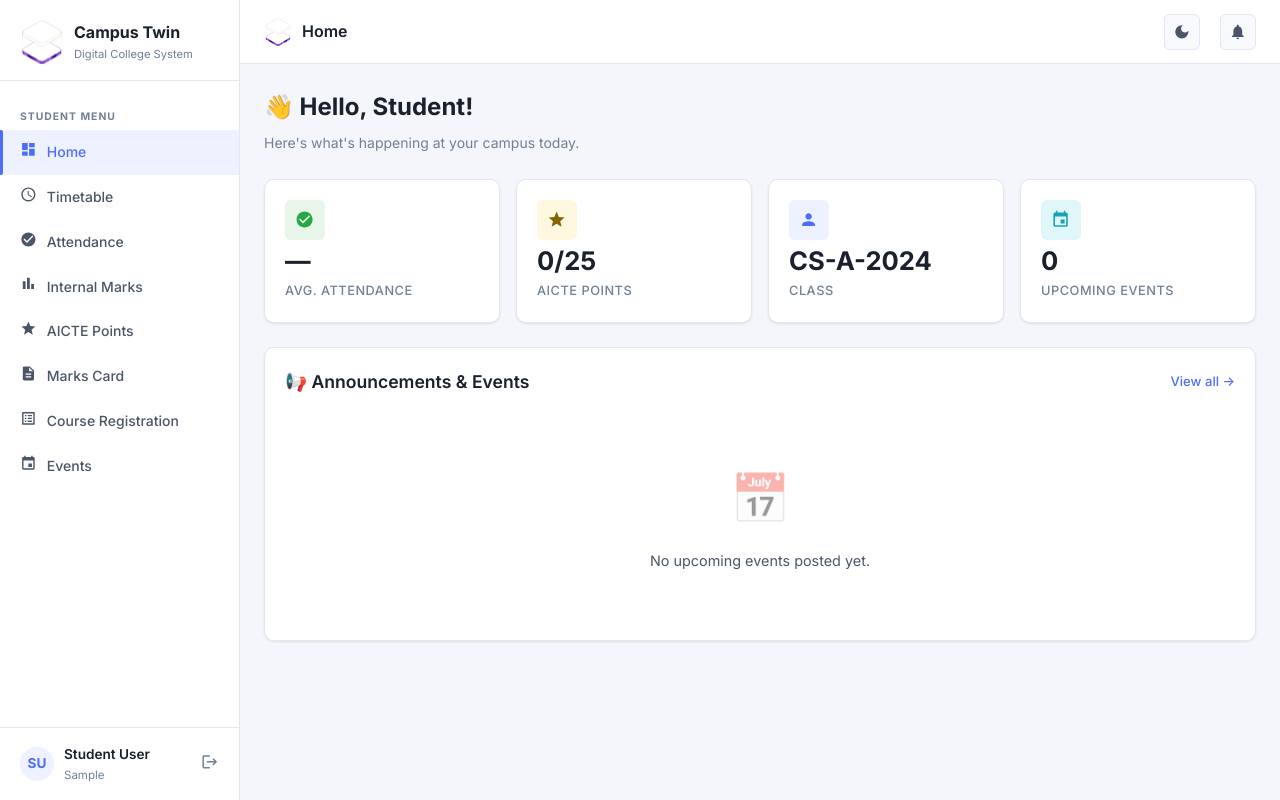
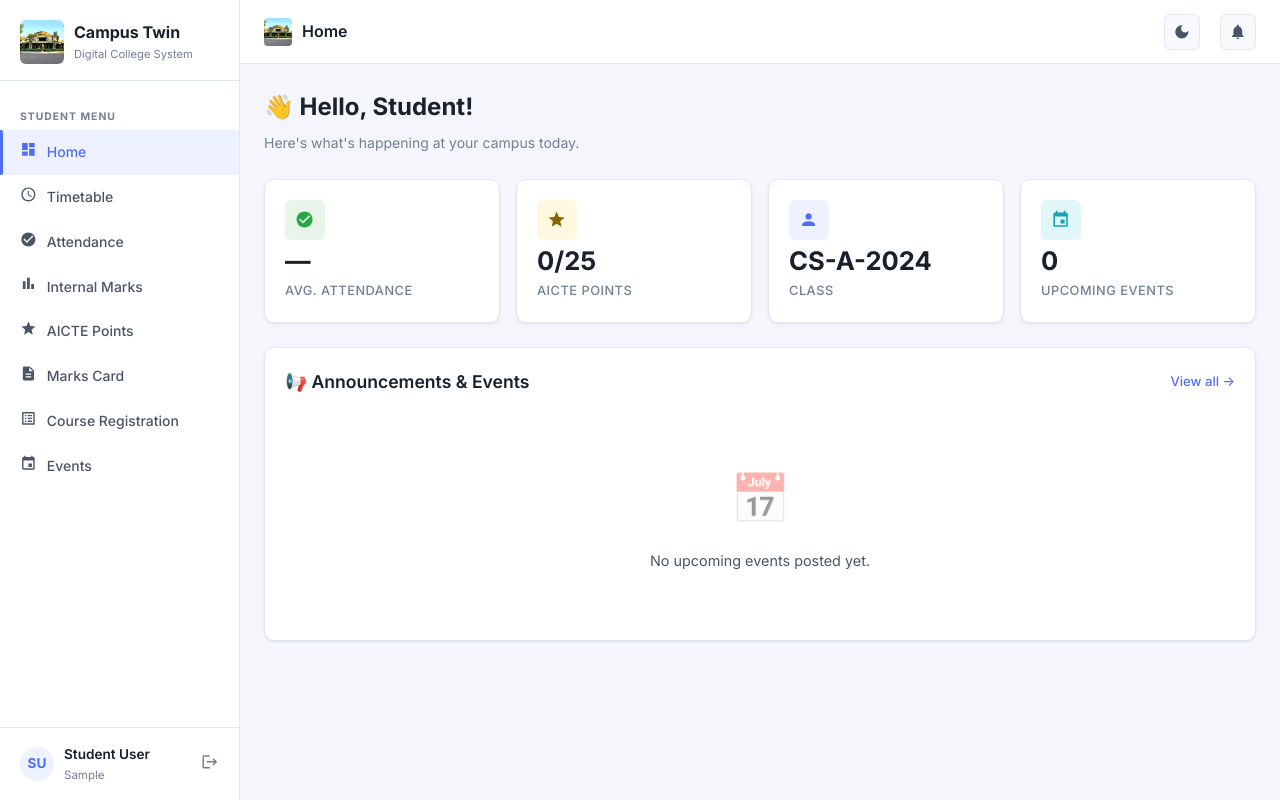
Before and after one commit to Melroy25/campus-twin, a React (Vite) app: page /login in a window 1280 px wide. Both pictures are taken after typing "Sample", "Sample123" into the empty fields and a click on the button "Sign In". Built offline with nearby package versions, Linux system fonts and the light colour scheme.

Commit message:
UI: Changed global logo to college building image

```diff
--- a/src/components/Header.jsx
+++ b/src/components/Header.jsx
@@ -2,7 +2,7 @@ import { useState, useEffect, useRef } from 'react';
 import { MdMenu, MdNotifications, MdDarkMode, MdLightMode } from 'react-icons/md';
 import { useAuth } from '../context/AuthContext';
 import { listenNotifications, markNotificationRead } from '../firebase/firestore';
-import logoImage from '../assets/hero.png';
+import logoImage from '../assets/about-section-college.jpg';
 
 export default function Header({ onMenuClick, pageTitle }) {
   const { userProfile, currentUser } = useAuth();
@@ -67,7 +67,7 @@ export default function Header({ onMenuClick, pageTitle }) {
           <MdMenu />
         </button>
         <div style={{ display: 'flex', alignItems: 'center', gap: '10px' }}>
-          <img src={logoImage} alt="Logo" style={{ width: 28, height: 28, objectFit: 'contain' }} />
+          <img src={logoImage} alt="Logo" style={{ width: 28, height: 28, objectFit: 'cover', borderRadius: '4px' }} />
           <span className="header-title">{pageTitle || 'Campus Twin'}</span>
         </div>
       </div>
--- a/src/components/Sidebar.jsx
+++ b/src/components/Sidebar.jsx
@@ -6,7 +6,7 @@ import {
   MdGroup, MdPeople, MdSettings, MdEventNote,
   MdLogout, MdHowToReg, MdThumbUp, MdClose
 } from 'react-icons/md';
-import logoImage from '../assets/hero.png';
+import logoImage from '../assets/about-section-college.jpg';
 
 const NAV_ITEMS = {
   student: [
@@ -69,7 +69,7 @@ export default function Sidebar({ isOpen, onClose }) {
       <aside className={`sidebar ${isOpen ? 'open' : ''}`}>
         {/* Logo */}
         <div className="sidebar-logo">
-          <img src={logoImage} alt="Campus Twin Logo" style={{ width: 44, height: 44, objectFit: 'contain' }} />
+          <img src={logoImage} alt="Campus Twin Logo" style={{ width: 44, height: 44, objectFit: 'cover', borderRadius: '6px' }} />
           <div>
             <div className="sidebar-logo-text">Campus Twin</div>
             <div className="sidebar-logo-sub">Digital College System</div>
```
